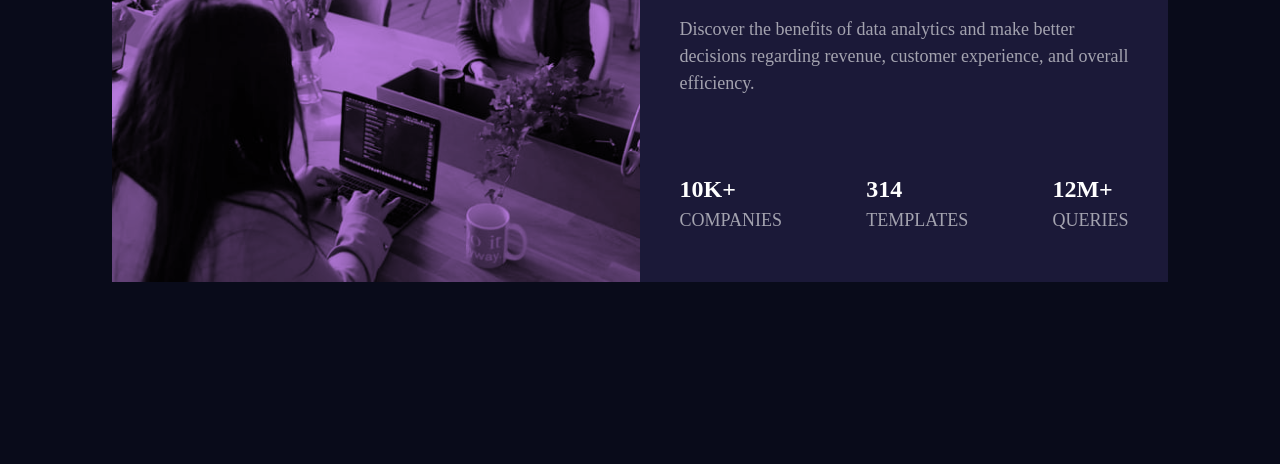
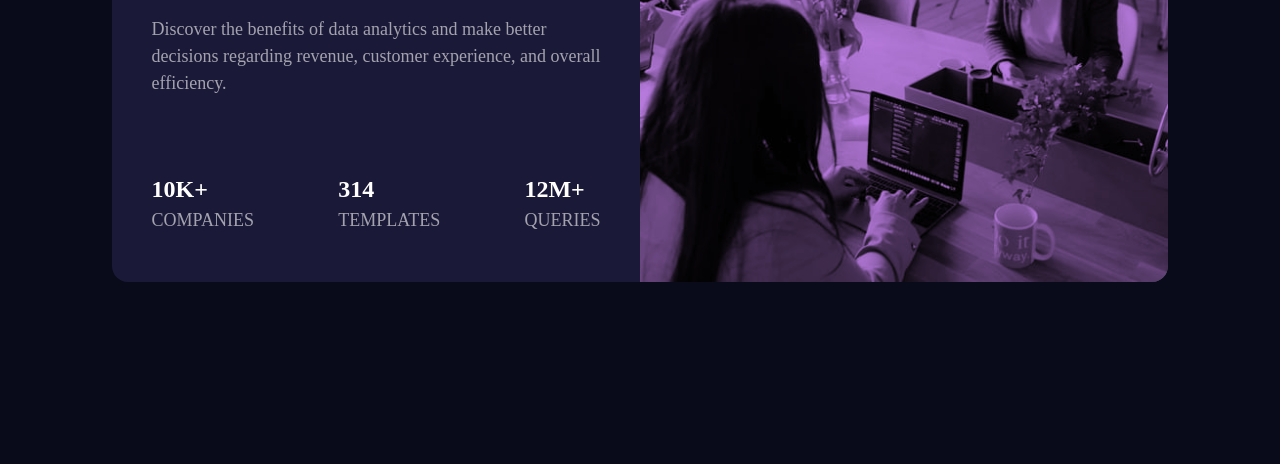
Before and after one commit to DomilsonFirmino/Stats-preview-card-component, a plain HTML site: page index.html in a window 1280 px wide. Shown: the part 336-800 px from the top of the page. Drawn offline with Linux system fonts and the light colour scheme.

Commit message:
border radius and image correction

```diff
--- a/style.css
+++ b/style.css
@@ -129,6 +129,10 @@ img{
   text-transform: uppercase;
 }
 
+.card{
+  border-radius: 1em;
+  overflow: hidden;
+}
 
 :where(.info__content:not(:last-child)){
   padding-bottom: 1.5em;
@@ -142,6 +146,10 @@ img{
     display: flex;
     flex-direction: column;
     justify-content: space-between;
+  }
+
+  header{
+    order: 1;
   }
 }
 
```
